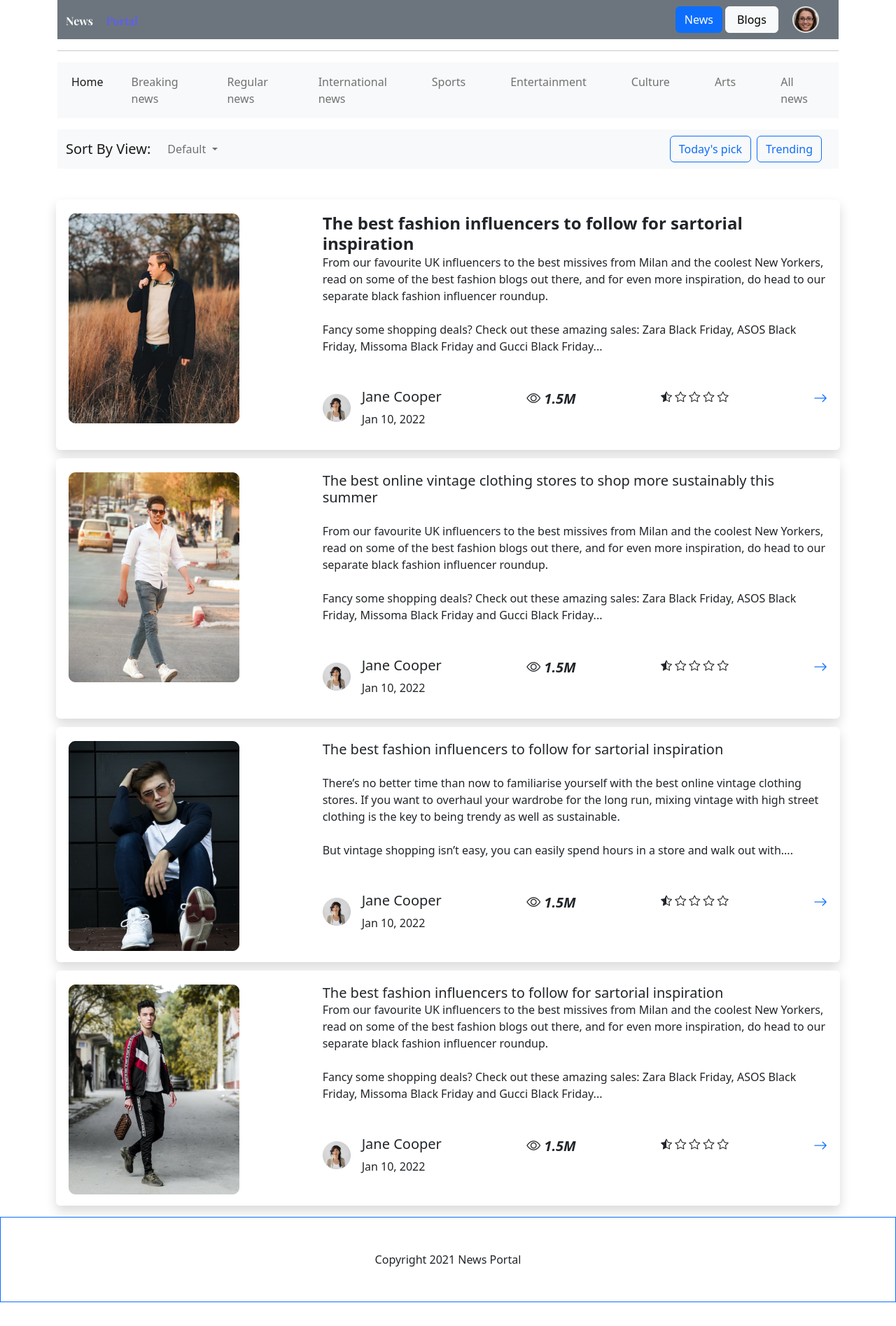
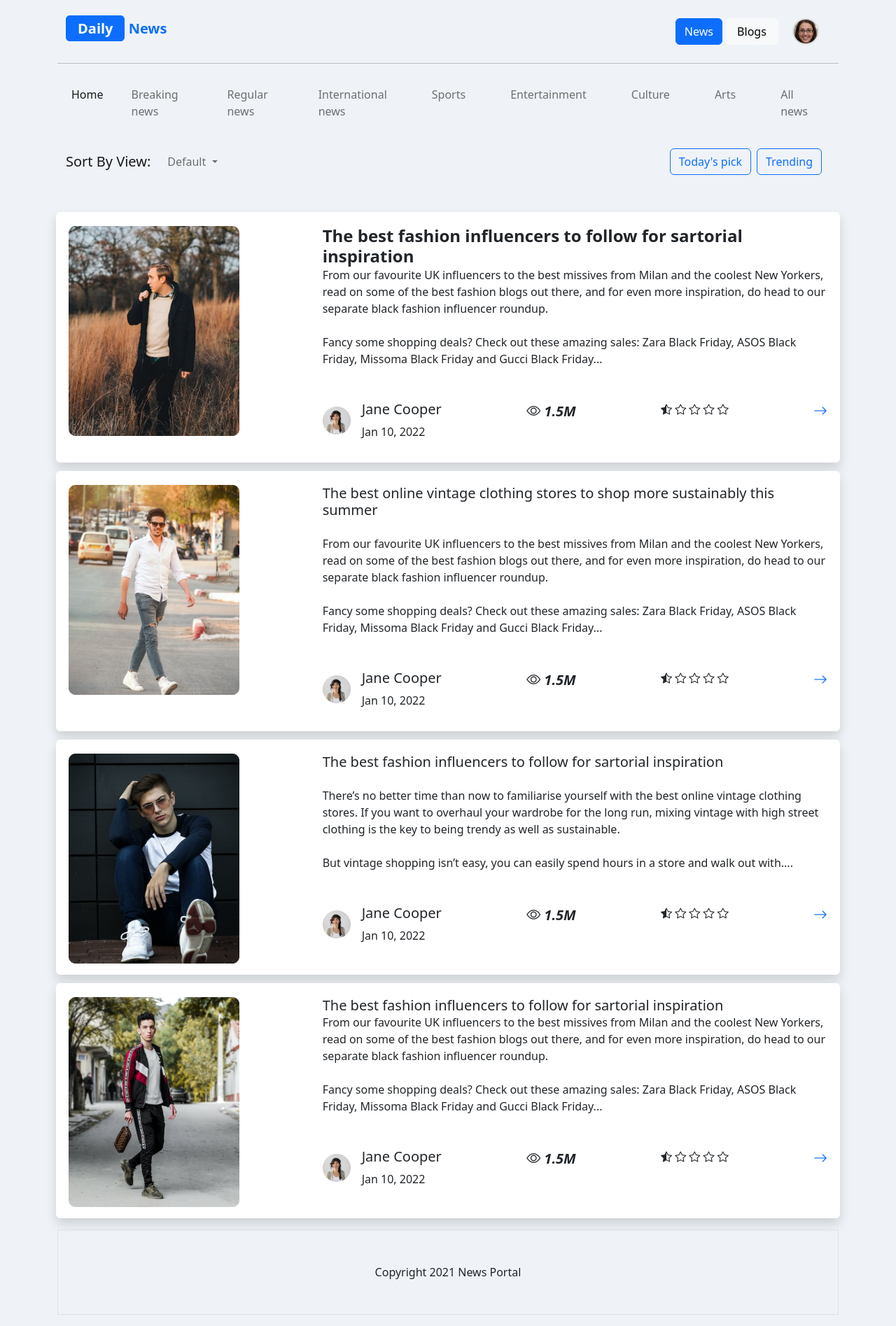
Before and after one commit to EftearAlvee/news-api, a plain HTML site: page index.html in a window 1280 px wide. Shown: the whole page at 70% size. Drawn offline with nearby package versions, Linux system fonts and the light colour scheme.

Commit message:
last commit

```diff
--- a/index.html
+++ b/index.html
@@ -6,22 +6,24 @@
     <meta http-equiv="X-UA-Compatible" content="IE=edge">
     <meta name="viewport" content="width=device-width, initial-scale=1.0">
     <title>New Assignment</title>
-
+    <!-- bootstrap link  -->
     <link href="https://cdn.jsdelivr.net/npm/bootstrap@5.2.0/dist/css/bootstrap.min.css" rel="stylesheet"
         integrity="sha384-gH2yIJqKdNHPEq0n4Mqa/HGKIhSkIHeL5AyhkYV8i59U5AR6csBvApHHNl/vI1Bx" crossorigin="anonymous">
-
+    <!-- bootstrap icon link  -->
     <link rel="stylesheet" href="https://cdn.jsdelivr.net/npm/bootstrap-icons@1.9.1/font/bootstrap-icons.css">
+    <!-- css link  -->
+    <link rel="stylesheet" href="style/style.css">
 
 </head>
 
 <body>
-    <header class="container">
+    <header class="container mt-3">
         <!-- navbar 1  -->
-        <nav class="navbar bg-secondary">
+        <nav class="navbar nav">
             <div class="container">
-                <a class="navbar-brand" href="#">
-                    <img class="img-fluid" src="News Portal.png" alt="">
-                </a>
+                <h3 class="navbar-brand text-primary fw-bold"><span
+                        class="border border-1 border-primary rounded bg-primary px-3 py-1 text-white">Daily</span>
+                    News</h3>
                 <div>
                     <button type="button" class="btn btn-primary">News</button>
                     <button type="button" class="btn btn-light px-3">Blogs</button>
@@ -31,9 +33,9 @@
             </div>
         </nav>
         <hr>
-        <!-- navbar 3rd  -->
+        <!-- navbar 2nd  -->
         <div>
-            <nav class="navbar navbar-expand-lg bg-light">
+            <nav class="navbar navbar-expand-lg nav">
                 <div class="container">
 
                     <button class="navbar-toggler" type="button" data-bs-toggle="collapse"
@@ -79,7 +81,7 @@
         </div>
         <!-- 3rd navbar  -->
         <div class="mt-3">
-            <nav class="navbar navbar-expand-lg bg-light">
+            <nav class="navbar navbar-expand-lg nav">
                 <div class="container-fluid">
                     <a class="navbar-brand" href="#">Sort By View:</a>
                     <button class="navbar-toggler" type="button" data-bs-toggle="collapse"
@@ -329,8 +331,8 @@
         crossorigin="anonymous"></script>
 
 </body>
-<footer>
-    <p class="text-center border border-primary p-5">Copyright 2021 News Portal</p>
+<footer class="container">
+    <p class="text-center border  p-5">Copyright 2021 News Portal</p>
 </footer>
 
 </html>
--- /dev/null
+++ b/style/style.css
@@ -0,0 +1,16 @@
+body {
+    background-color: rgb(239, 243, 247);
+}
+
+.nav {
+    background-color: rgb(239, 243, 247);
+
+}
+
+li:hover {
+
+    background-color: rgb(255, 255, 255);
+    border: 2px solid rgb(56, 56, 255);
+    border-radius: 5px;
+
+}
```
Also changed, not shown: api.js (deleted), json.js (deleted).
